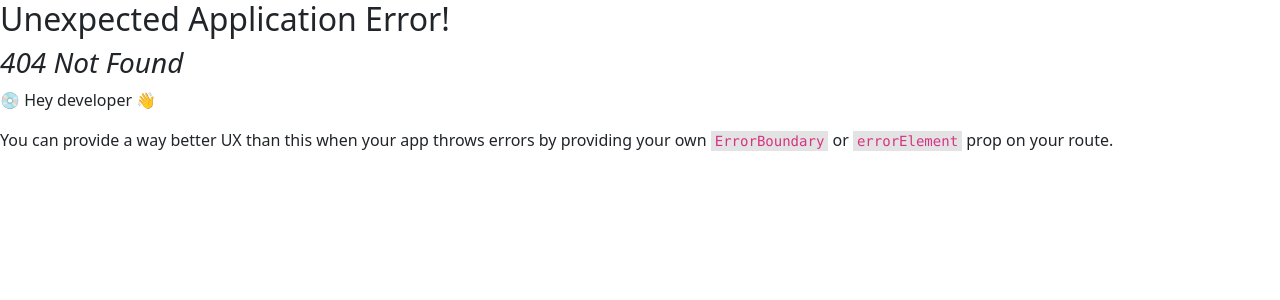
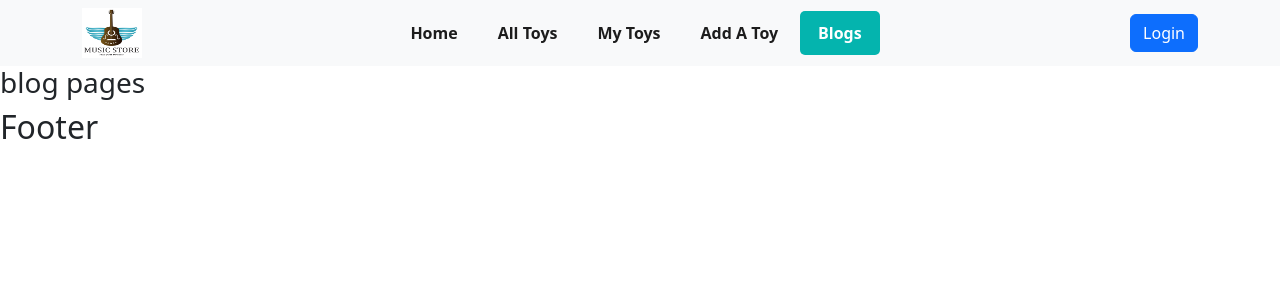
Before and after one commit to 75mdnazmul/Music-Store-Project-Client, a React (Vite) app: page /blog in a window 1280 px wide. Before the commit this address had no page. Shown: the top 300 px of the page. Built offline with nearby package versions, Linux system fonts and the light colour scheme.

Commit message:
Active Links mathod applied

```diff
--- a/index.html
+++ b/index.html
@@ -5,7 +5,7 @@
     <link rel="icon" type="image/svg+xml" href="/vite.svg" />
     <link href="index.css?theme=light" rel="stylesheet">
     <meta name="viewport" content="width=device-width, initial-scale=1.0" />
-    <title>Vite + React</title>
+    <title>Music store</title>
   </head>
   <body>
     <div id="root"></div>
--- /dev/null
+++ b/src/Pages/Blog/Blog.jsx
@@ -0,0 +1,10 @@
+
+const Blog = () => {
+    return (
+        <div>
+            <h3>blog pages</h3>
+        </div>
+    );
+};
+
+export default Blog;
--- a/src/Pages/Login/Login.jsx
+++ b/src/Pages/Login/Login.jsx
@@ -1,93 +1,9 @@
-import { useContext, useState } from "react";
-import { useNavigate } from "react-router-dom";
-
 
 const Login = () => {
-    const [error, setError] = useState("")
-    const [success, setSuccess] = useState("")
-    const navigate = useNavigate();
-
-    const { logIn, loginWithGoogle, loginWithGithub } = useContext(AuthContext)
-
-    const handleLogin = event => {
-        event.preventDefault();
-        setSuccess("")
-        setError('')
-        const form = event.target;
-        const email = form.email.value;
-        const password = form.password.value;
-        console.log(name, password, email);
-
-        if (password.length < 6) {
-            setError('Password not vaild need 6 cheracters')
-            return;
-        }
-
-        logIn(email, password)
-            .then(result => {
-                const loggedUser = result.user
-                console.log(loggedUser);
-                form.reset()
-                navigate("/")
-                setSuccess("Login is successfully completed")
-            })
-            .catch(error => {
-                console.log(error.message);
-                setError(error.message)
-            })
-    }
-    const handleGoogleSignIn = () => {
-        loginWithGoogle()
-            .then(result => {
-                const loggedGoogle = result.user
-                console.log(loggedGoogle);
-                navigate("/")
-                setSuccess("Google Login is successfully completed")
-            })
-            .catch(error => {
-                setError(error.message)
-            })
-    }
-    const handleGithubSignIn = () =>{
-        loginWithGithub()
-        .then(result => {
-            const loggedGithub = result.user
-            console.log(loggedGithub);
-            navigate("/")
-            setSuccess("Github Login is successfully completed")
-        })
-        .catch(error => {
-            setError(error.message)
-        })
-    }
     return (
-        <div className='container mt-5 mb-5 py-5 w-75'>
-        <h2 className='text-center fw-bold pb-3'>Login Now!</h2>
-        <div className='row  d-flex justify-content-between'>
-            <img className='col-sm-12 col-lg-6' style={{ width: "450px" }} src={loginImage}></img>
-            <form onSubmit={handleLogin} className='border border-2 p-4 rounded-4 col-sm-12 col-lg-6'>
-                <div className="mb-3">
-                    <label htmlFor="exampleInputEmail1" className="form-label fw-bold">Email address</label>
-                    <input type="email" name="email" required placeholder='Write your email here' className="form-control" id="exampleInputEmail1" aria-describedby="emailHelp" />
-                </div>
-                <div className="mb-3">
-                    <label htmlFor="exampleInputPassword1" className="form-label fw-bold">Password</label>
-                    <input type="password" name="password" placeholder='Write your password here' className="form-control" required id="exampleInputPassword1" />
-                </div>
-                <p className='text-danger text-center fw-bold'>{error}</p>
-                <p className='text-success text-center fw-bold'>{success}</p>
-                <button style={{background:"#00a90b"}} className='form-control text-white rounded-2 py-2 px-3 fw-bold'>Submit</button>
-                <div className='d-flex justify-content-center align-items-center pt-2'>
-                    <p>-------------------- </p><h4 className='pb-2'>&ensp; or &ensp;</h4><p> --------------------</p>
-                </div>
-                <div className='text-center'>
-                    <button onClick={handleGoogleSignIn} className='p-3 fs-2 bg-white border-0'><FaGoogle></FaGoogle></button>
-                    <button onClick={handleGithubSignIn} className='p-3 fs-2 bg-white border-0'><FaGithub></FaGithub></button>
-                </div>
-                <p className='text-center pt-3 mb-0'>If you new to Fresh Food ? Then <Link to="/register" className='text-decoration-underline fw-bold'>Register</Link></p>
-            </form>
+        <div>
+            <h2>Login pages</h2>
         </div>
-    </div>
     );
 };
 
--- /dev/null
+++ b/src/Routes/ActiveLinks/ActiveLinks.css
@@ -0,0 +1,25 @@
+.active{
+    background: #04B4AE;
+    color: #ffffff;
+    border-radius: 5px;
+    text-decoration: none;
+    font-weight: 700;
+    padding: 10px 18px;
+    margin: 0 2px;
+}
+.active:hover{
+    background: #04B4AE;
+    color: white;
+}
+.noActive{
+    color: #1c1c1c;
+    text-decoration: none;
+    font-weight: 700;
+    padding: 10px 18px;
+    margin: 0 2px;
+}
+.noActive:hover{
+    color:#04B4AE;
+    background: #ffffffdd;
+    border-radius: 5px;
+}
--- /dev/null
+++ b/src/Routes/ActiveLinks/ActiveLinks.jsx
@@ -0,0 +1,15 @@
+import "./ActiveLinks.css"
+import { NavLink } from 'react-router-dom';
+
+const ActiveLink = ({to, children}) => {
+    return (
+        <NavLink
+            to={to}
+            className={({isActive}) => isActive ? "active" : "noActive"}
+        >
+            {children}
+        </NavLink>
+    );
+};
+
+export default ActiveLink;
--- a/src/Routes/Routes.jsx
+++ b/src/Routes/Routes.jsx
@@ -3,6 +3,7 @@ import {
   } from "react-router-dom";
   import Main from '../Layout/Main';
 import Login from "../Pages/Login/Login";
+import Blog from "../Pages/Blog/Blog";
 
   const router = createBrowserRouter([
     {
@@ -14,6 +15,10 @@ import Login from "../Pages/Login/Login";
           path: "login",
           element: <Login></Login>
         },
+        {
+          path: "blog",
+          element: <Blog></Blog>
+        },
       ],
     },
   ]);
--- a/src/Shared/Navber/Navber.jsx
+++ b/src/Shared/Navber/Navber.jsx
@@ -2,6 +2,7 @@
 import { Nav, Navbar } from 'react-bootstrap';
 import Container from 'react-bootstrap/Container';
 import logo from '../../assets/logo.png'
+import ActiveLink from '../../Routes/ActiveLinks/ActiveLinks';
 import { Link } from 'react-router-dom';
 
 const Navber = () => {
@@ -12,13 +13,13 @@ const Navber = () => {
                     <Navbar.Toggle aria-controls="navbarScroll" />
                     <Navbar.Collapse id="navbarScroll">
                         <Nav className="mx-auto my-2 my-lg-0" >
-                            <Link className='text-decoration-none px-4' href="#action1">Home</Link >
-                            <Link className='text-decoration-none px-4' href="#action2">All Toys</Link >
-                            <Link className='text-decoration-none px-4' href="#action2">My Toys</Link >
-                            <Link className='text-decoration-none px-4' href="#action2">Add A Toy</Link >
-                            <Link className='text-decoration-none px-4' href="#action2">Blogs</Link >
+                            <ActiveLink className='text-decoration-none px-4' to="/">Home</ActiveLink >
+                            <ActiveLink className='text-decoration-none px-4' to="/alltoys">All Toys</ActiveLink >
+                            <ActiveLink className='text-decoration-none px-4' to="/mytoys">My Toys</ActiveLink >
+                            <ActiveLink className='text-decoration-none px-4' to="/addtoy">Add A Toy</ActiveLink >
+                            <ActiveLink className='text-decoration-none px-4' to="/blog">Blogs</ActiveLink >
                         </Nav>
-                        <button type="button" className="btn btn-primary">Login</button>
+                        <Link to='/login'><button type="button" className="btn btn-primary">Login</button></Link>
                     </Navbar.Collapse>
                 </Container>
             </Navbar>
```
